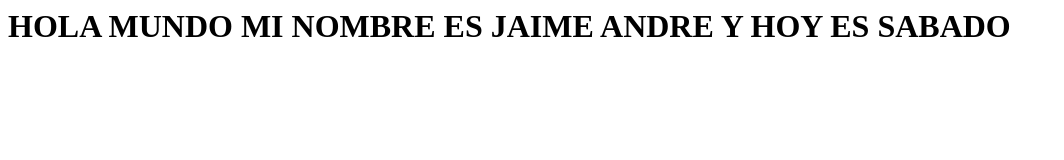
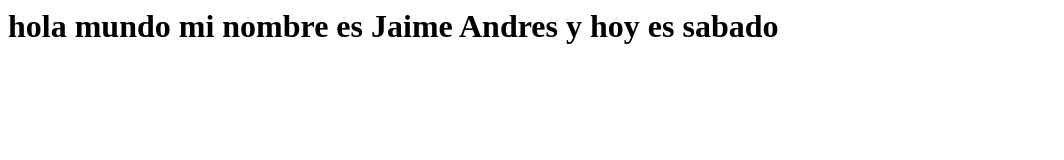
Before and after one commit to JaimeAndres36/Repositorio4, a plain HTML site: page index.html in a window 1280 px wide. Shown: the whole page, without its empty margins (0-1064 px from the left). Drawn offline with Linux system fonts and the light colour scheme.

Commit message:
Mi primer commit

```diff
--- a/index.html
+++ b/index.html
@@ -1 +1 @@
-<h1>HOLA MUNDO MI NOMBRE ES JAIME ANDRE Y HOY ES SABADO</h1>
+<h1>hola mundo mi nombre es Jaime Andres y hoy es sabado</h1>
```
